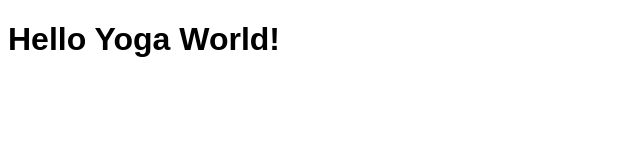
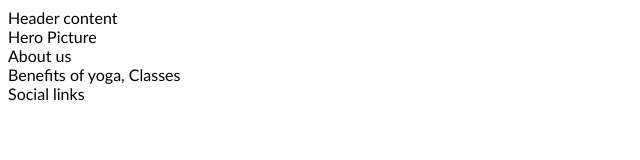
Before and after one commit to AnnaM-Salamon/blossom-yoga-studio, a plain HTML site: page index.html in a window 1280 px wide. Shown: the whole page, without its empty margins (0-640 px from the left). Drawn offline with Linux system fonts and the light colour scheme.

Commit message:
Add basic structure to home page

```diff
--- a/assets/css/style.css
+++ b/assets/css/style.css
@@ -1,3 +1,4 @@
 body {
-    font-family: Arial, Helvetica, sans-serif
+    font-family: 'Trebuchet MS', 'Lucida Sans Unicode', 'Lucida Grande', 'Lucida Sans', Arial, sans-serif;
+
 }
--- a/index.html
+++ b/index.html
@@ -10,7 +10,19 @@
     <link rel="stylesheet" href="assets/css/style.css">
 </head>
 <body>
-    <h1>Hello Yoga World!</h1>
+   <header>Header content</Header>
+    <section>
+        Hero Picture
+    </section>
+    <section>
+        About us
+    </section>
+    <section>
+        Benefits of yoga, Classes
+    </section>
+    <footer>
+        Social links
+    </footer>
 
 </body>
 </html>
```
